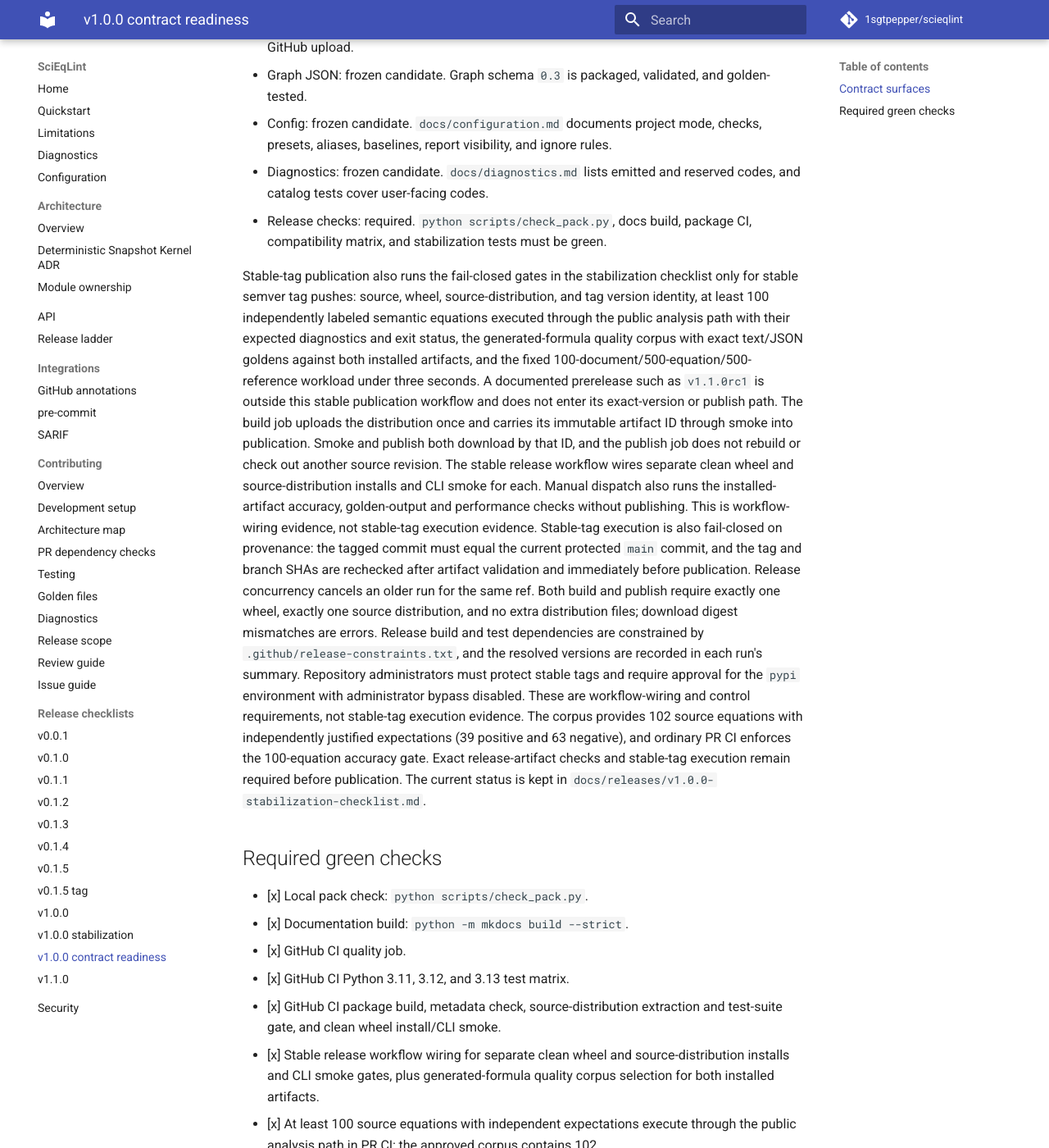
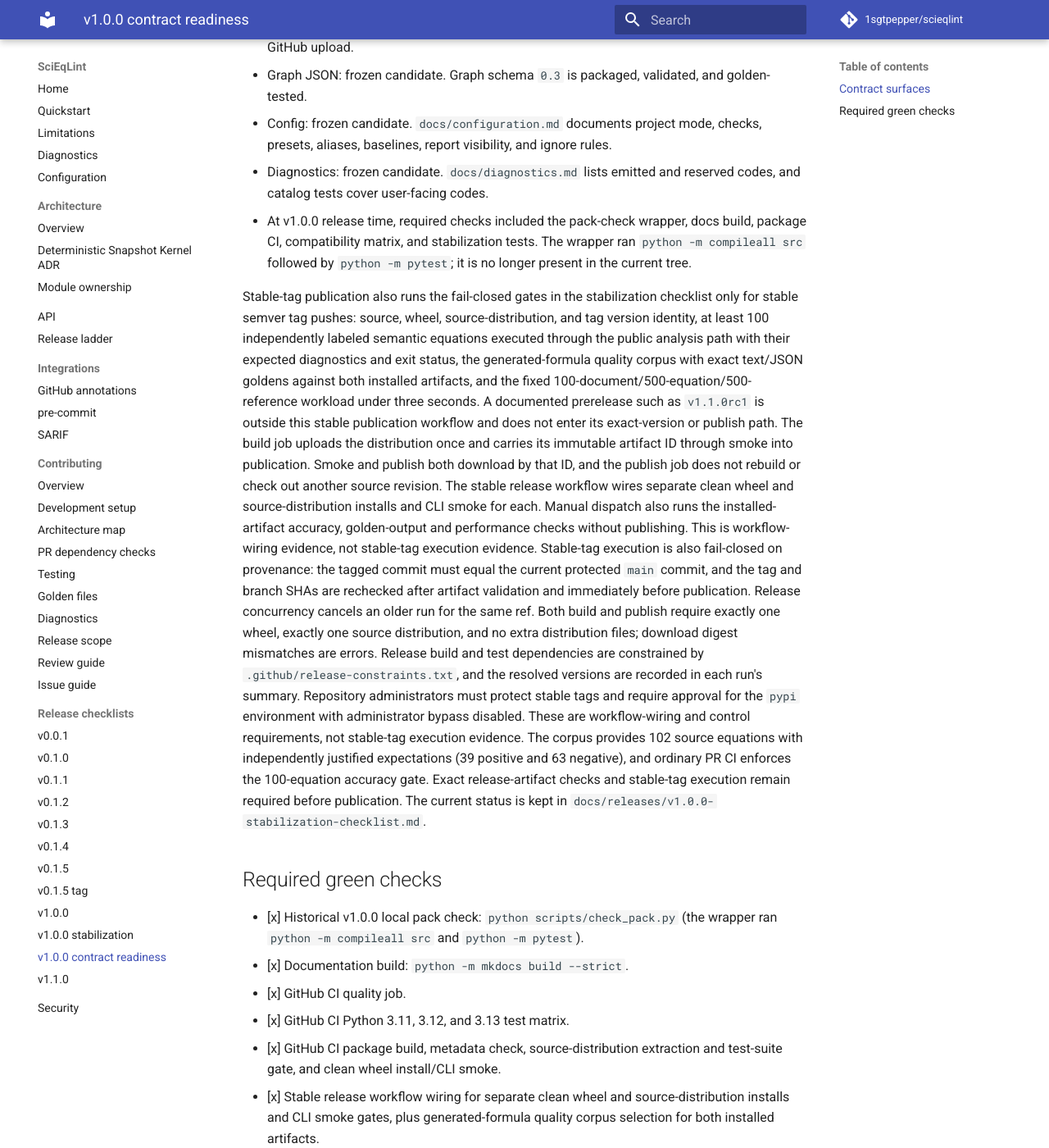
Before and after one commit to 1sgtpepper/scieqlint, an MkDocs documentation site: the page built from docs/releases/v1.0.0-contract-readiness.md, in a window 1280 px wide and 1400 px high, scrolled down 454 px. Shown: the whole window at 82% size. Built offline with MkDocs 1.6.1 and Material for MkDocs 9.7.7, drawn with Linux system fonts in a browser that asks for light colours; comment, search, counter and statistics services are not loaded.

Commit message:
Clarify historical release pack checks

```diff
--- a/docs/releases/v1.0.0-contract-readiness.md
+++ b/docs/releases/v1.0.0-contract-readiness.md
@@ -19,8 +19,10 @@ Use this after stabilization checks pass and before final release tagging.
   checks, presets, aliases, baselines, report visibility, and ignore rules.
 - Diagnostics: frozen candidate. `docs/diagnostics.md` lists emitted and
   reserved codes, and catalog tests cover user-facing codes.
-- Release checks: required. `python scripts/check_pack.py`, docs build,
-  package CI, compatibility matrix, and stabilization tests must be green.
+- At v1.0.0 release time, required checks included the pack-check wrapper,
+  docs build, package CI, compatibility matrix, and stabilization tests. The
+  wrapper ran `python -m compileall src` followed by `python -m pytest`; it is
+  no longer present in the current tree.
 
 Stable-tag publication also runs the fail-closed gates in the stabilization
 checklist only for stable semver tag pushes: source, wheel, source-distribution,
@@ -56,7 +58,8 @@ The current status is kept in
 
 ## Required green checks
 
-- [x] Local pack check: `python scripts/check_pack.py`.
+- [x] Historical v1.0.0 local pack check: `python scripts/check_pack.py` (the
+      wrapper ran `python -m compileall src` and `python -m pytest`).
 - [x] Documentation build: `python -m mkdocs build --strict`.
 - [x] GitHub CI quality job.
 - [x] GitHub CI Python 3.11, 3.12, and 3.13 test matrix.
```
Also changed, not shown: CHANGELOG.md (+4 -0 lines), PACK_MANIFEST.md (+0 -3 lines), README.md (+0 -1 lines), docs/releases/v1.0.0-checklist.md (+4 -0 lines), 5 other files.
